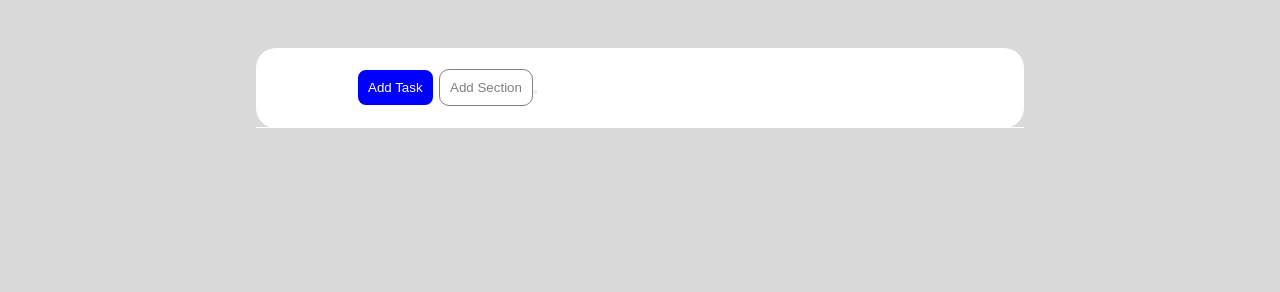
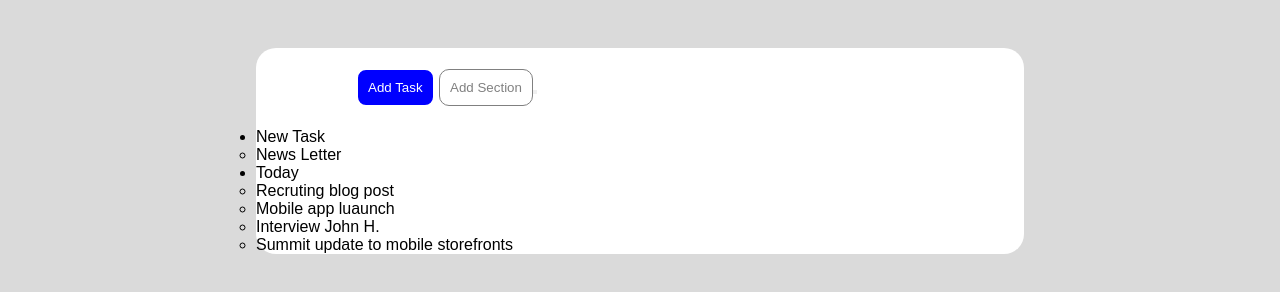
Before and after one commit to EmanueleBrusa/html-css-toboolist, a plain HTML site: page index.html in a window 1280 px wide. Shown: the part 102-394 px from the top of the page. Drawn offline with Linux system fonts and the light colour scheme.

Commit message:
[FEAT]inizio inserimento main inferiore+commenti

```diff
--- a/css/style.css
+++ b/css/style.css
@@ -25,6 +25,7 @@ header{
 }
 /*fine header*/
 /*main*/
+/*inizio contenitore superiore*/
 .contenitore{
     background-color: white;
     border-radius: 20px;
@@ -50,5 +51,8 @@ header{
     padding: 20px 100px;
     border-bottom: 1px solid white;
 }
+/*fine contenitore superiore*/
+/*inizio contenitore inferiore*/
 
+/*fine contenitore inferiore*/
 /*fine main*/
--- a/index.html
+++ b/index.html
@@ -16,12 +16,32 @@
     <!--FINE HEADER-->
     <!--INIZIO MAIN-->
     <main> <!--corpo centrale diviso in 4 sezioni-->
+       <!--prima parte superiore del main-->
        <div class="contenitore">
          <div class="contenitore-superiore">
             <button class="bottone bottone-blu">Add Task</button>
             <button class=" bottone bottone-aggiungi">Add Section<button>
          </div>
-       </div>
+         <!--fine parte superiore del main-->
+         <!--seconda parte inferiore del main-->
+         <div class="contenitore-inferiore">
+           <ul>
+            <li>New Task
+              <ul>
+                <li>News Letter</li>
+              </ul>
+            </li>
+            <li>Today
+              <ul>
+                <li>Recruting blog post</li>
+                <li>Mobile app luaunch</li>
+                <li>Interview John H.</li>
+                <li>Summit update to mobile storefronts</li>
+              </ul>
+            </li>
+           </ul>
+         </div>
+       <!--fine parte inferiore del main-->
     </main>
     <footer>
     </footer>
```
